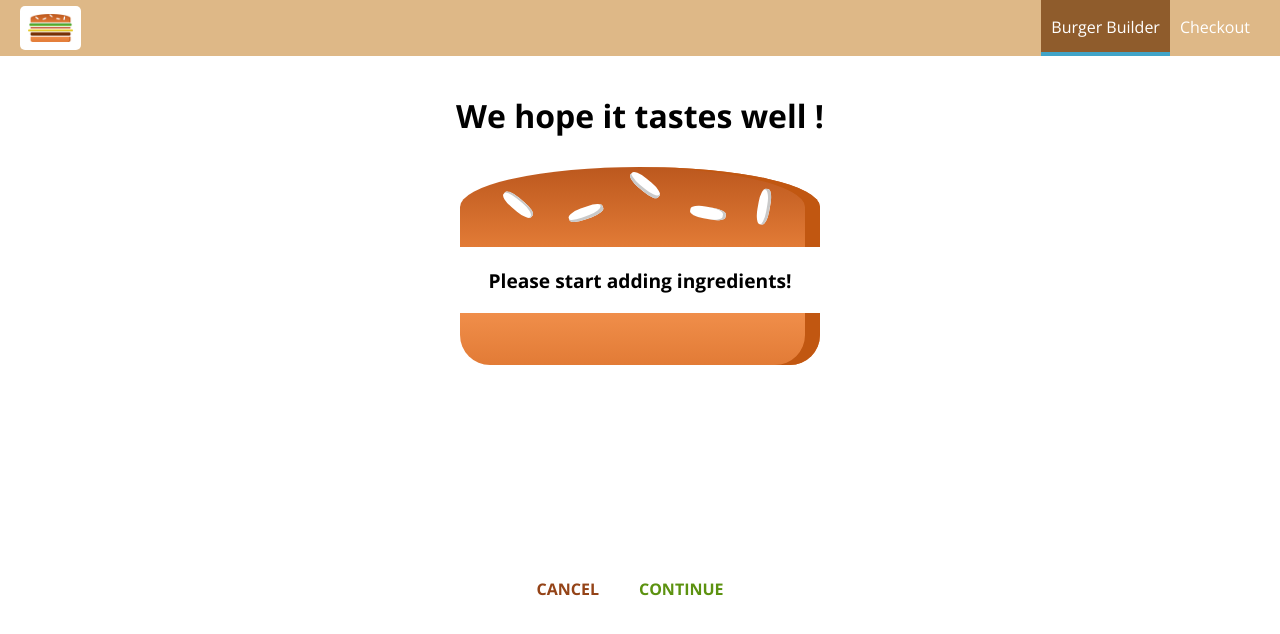
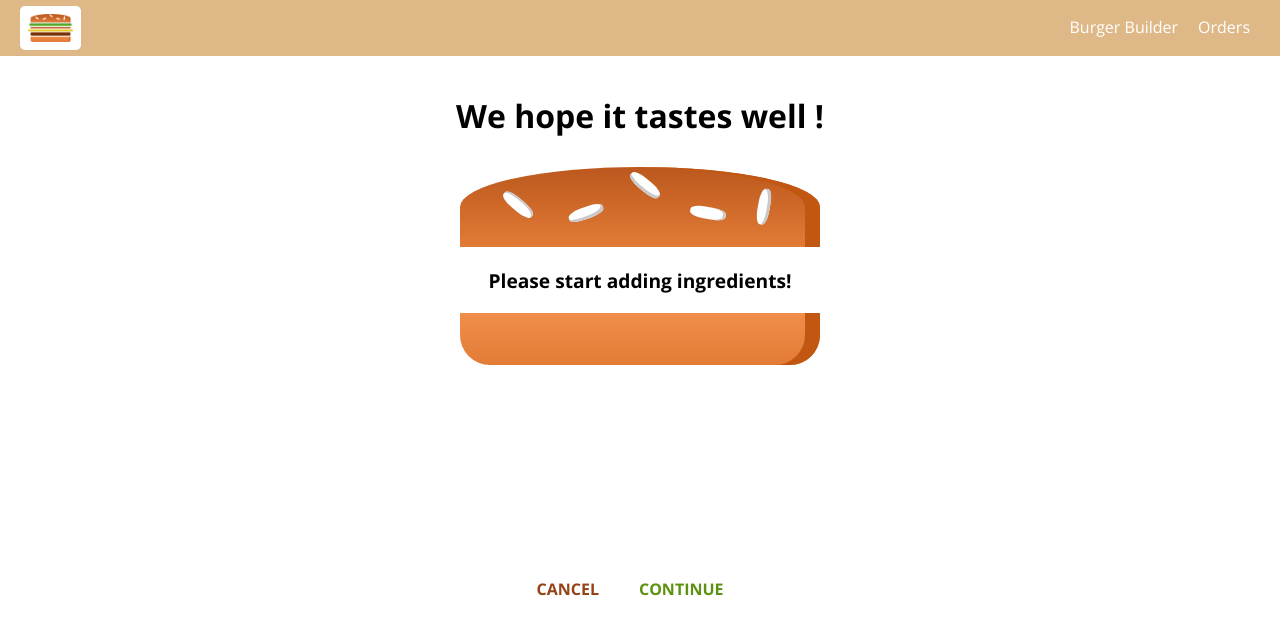
Before and after one commit to Wolfy64/burger-builder, a React app: page /checkout in a window 1280 px wide. Shown: the top 634 px of the page. Built offline with nearby package versions, Linux system fonts and the light colour scheme.

Commit message:
Implementing Navigation Links

```diff
--- a/src/App.js
+++ b/src/App.js
@@ -2,7 +2,7 @@ import React, { Component } from 'react';
 import Layout from './components/Layout/Layout';
 import BurgerBuilder from './containers/BurgerBuilder/BurgerBuilder';
 import Checkout from './containers/Checkout/Checkout';
-import { Route } from 'react-router-dom';
+import { Route, Switch } from 'react-router-dom';
 import Orders from './containers/Orders/Orders';
 
 class App extends Component {
@@ -10,9 +10,11 @@ class App extends Component {
     return (
       <div>
         <Layout>
-          <Route path="/checkout" component={Checkout} />
-          <Route path="/orders" component={Orders} />
-          <Route path="/" exact component={BurgerBuilder} />
+          <Switch>
+            <Route path="/checkout" component={Checkout} />
+            <Route path="/orders" component={Orders} />
+            <Route path="/" exact component={BurgerBuilder} />
+          </Switch>
         </Layout>
       </div>
     );
--- a/src/components/Navigation/NavigationItems/NavigationItem/NavigationItem.js
+++ b/src/components/Navigation/NavigationItems/NavigationItem/NavigationItem.js
@@ -1,11 +1,16 @@
-import React from "react";
-import classes from "./NavigationItem.css";
+import React from 'react';
+import classes from './NavigationItem.css';
+import { NavLink } from 'react-router-dom';
 
 const navigationItem = props => (
   <li className={classes.NavigationItem}>
-    <a href={props.link} className={props.active ? classes.active : null}>
+    <NavLink
+      to={props.link}
+      exact={props.exact}
+      activeClassName={classes.active}
+    >
       {props.children}
-    </a>
+    </NavLink>
   </li>
 );
 
--- a/src/components/Navigation/NavigationItems/NavigationItems.js
+++ b/src/components/Navigation/NavigationItems/NavigationItems.js
@@ -1,11 +1,13 @@
 import React from 'react';
-import classes from "./NavigationItems.css";
-import NavigationItems from "./NavigationItem/NavigationItem";
+import classes from './NavigationItems.css';
+import NavigationItem from './NavigationItem/NavigationItem';
 
 const navigationItems = () => (
-  <ul className={classes.NavigationItems} >
-    <NavigationItems link="/" active>Burger Builder</NavigationItems>
-    <NavigationItems link="/" >Checkout</NavigationItems>
+  <ul className={classes.NavigationItems}>
+    <NavigationItem link="/" exact>
+      Burger Builder
+    </NavigationItem>
+    <NavigationItem link="/orders">Orders</NavigationItem>
   </ul>
 );
 
--- a/src/components/Order/Order.css
+++ b/src/components/Order/Order.css
@@ -1,8 +1,8 @@
 .Order{
   width: 100%;
-  order: 1ps solid #eee;
+  order: 1px solid #eee;
   box-shadow: 0 2px 3px #ccc;
   padding: 10px;
-  margin: 10px 0;
+  margin: 10px auto;
   box-sizing: border-box;
 }
--- a/src/components/Order/Order.js
+++ b/src/components/Order/Order.js
@@ -1,13 +1,12 @@
 import React from 'react';
 import classes from './Order.css';
 
-const order = props => {
-  <div className={classes.order}>
-    <p>Ingredients: Salade (1)</p>
+const order = props => (
+  <div className={classes.Order}>
+    <p>Ingredients: Salad (1)</p>
     <p>
-      Preice <strong>USD 5.45</strong>{' '}
+      Price: <strong>USD 5.45</strong>
     </p>
-  </div>;
-};
-
+  </div>
+);
 export default order;
```
